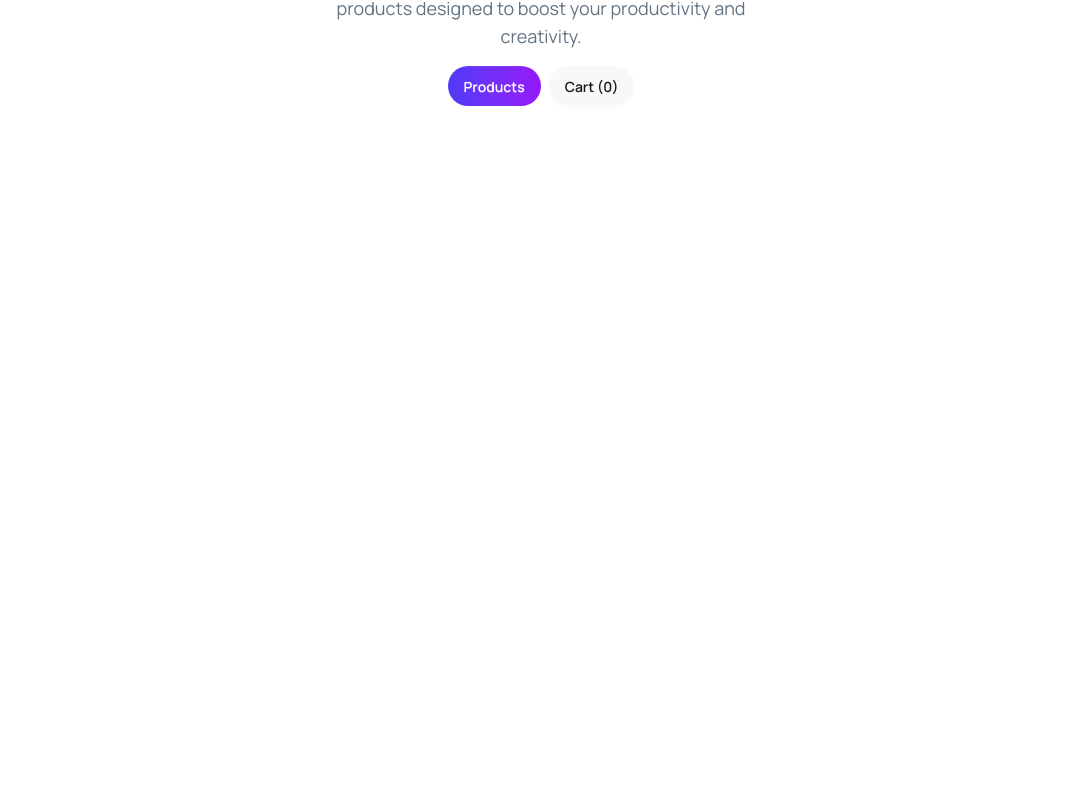
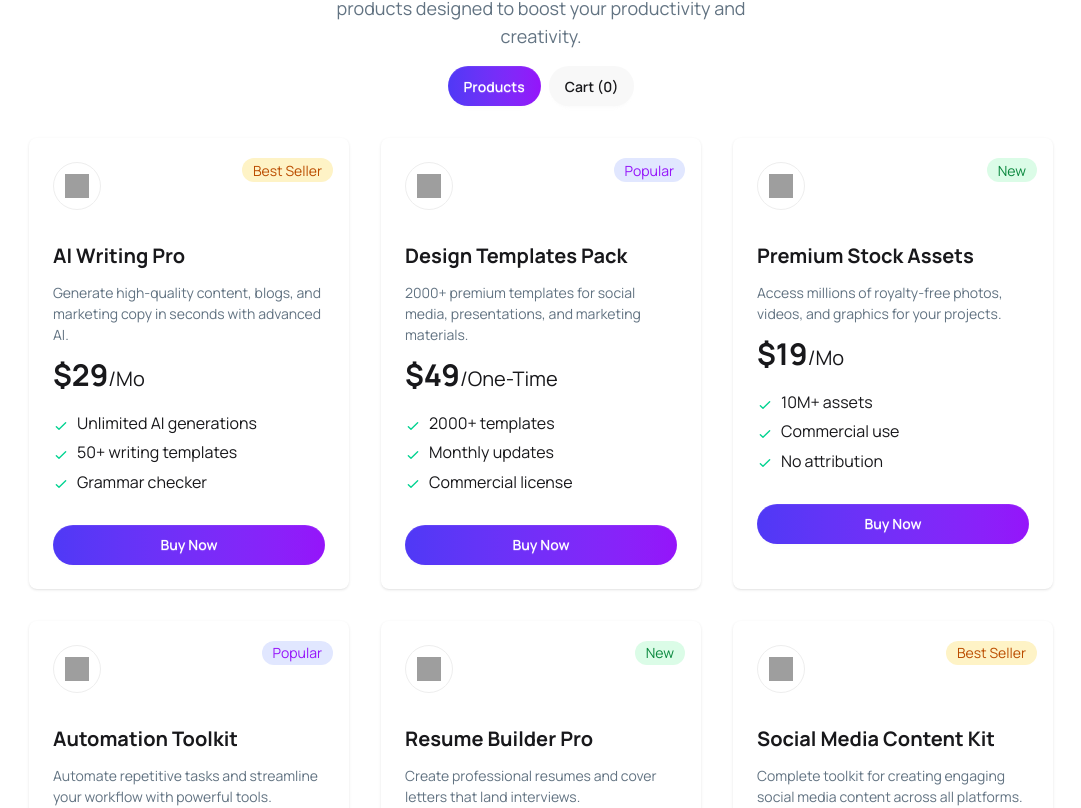
Before and after one commit to arnnikislam/digiTools-platform, a React (Vite) app: page / in a window 1280 px wide. Shown: the part 1174-1982 px from the top of the page, without its empty margins (99-1180 px from the left). Before the commit the page ends 1312 px from the top, so only its background shows below. Built offline with nearby package versions, Linux system fonts and the light colour scheme; grey boxes are pictures that could not be loaded.

Commit message:
fetched and loaded products data and added empty state for cart

```diff
--- a/package.json
+++ b/package.json
@@ -11,6 +11,7 @@
   },
   "dependencies": {
     "@tailwindcss/vite": "^4.3.3",
+    "lucide-react": "^1.61.0",
     "react": "^19.3.1",
     "react-dom": "^19.3.1",
     "react-icons": "^5.7.0",
--- /dev/null
+++ b/src/components/MainSection/BtnToggling.jsx
@@ -0,0 +1,12 @@
+const BtnToggling = ({ tab, activeBtn, setActiveBtn }) => {
+  return (
+    <button
+      onClick={() => setActiveBtn(tab)}
+      className={`btn border-none  rounded-full ${activeBtn === tab && "bg-linear-to-r from-[#4f39f6] to-[#9514fa] text-white"}`}
+    >
+      {tab === "Cart" ? `${tab} (0)` : `${tab}`}
+    </button>
+  );
+};
+
+export default BtnToggling;
--- a/src/components/MainSection/MainSection.jsx
+++ b/src/components/MainSection/MainSection.jsx
@@ -1,10 +1,18 @@
-import { useState } from "react";
+import { Suspense, useState } from "react";
+import ProductList from "./products/ProductList";
+import CartList from "./cart/CartList";
+import BtnToggling from "./BtnToggling";
 
+// data fetching
+const productsDataFetch = async () => {
+  const res = await fetch("productsData.json");
+  return res.json();
+};
 const MainSection = () => {
-  // ========== btn toggling starts ================
+  const productsDataRes = productsDataFetch();
+
   const [activeBtn, setActiveBtn] = useState("Products");
   const tabs = ["Products", "Cart"];
-  // ========== btn toggling ends ==================
   return (
     <div className="container mx-auto">
       <div className="flex flex-col text-center justify-center items-center gap-4 my-8">
@@ -16,20 +24,32 @@ const MainSection = () => {
           designed to boost your productivity and creativity.
         </p>
         <div className="flex gap-2 text-black">
-          {tabs.map((tab, index) => {
-            return (
-              // ========== btn toggling starts ================
-              <button
-                key={index}
-                onClick={() => setActiveBtn(tab)}
-                className={`btn border-none  rounded-full ${activeBtn === tab && "bg-linear-to-r from-[#4f39f6] to-[#9514fa] text-white"}`}
-              >
-                {tab === "Cart" ? `${tab} (0)` : `${tab}`}
-              </button>
-              // ========== btn toggling ends ==================
-            );
-          })}
+          {tabs.map((tab, index) => (
+            <BtnToggling
+              key={index}
+              tab={tab}
+              activeBtn={activeBtn}
+              setActiveBtn={setActiveBtn}
+            ></BtnToggling>
+          ))}
         </div>
+      </div>
+
+      {/* products cards */}
+      <div>
+        {activeBtn === "Products" ? (
+          <Suspense
+            fallback={
+              <div className="flex justify-center items-center my-4">
+                <span className="loading loading-spinner loading-xl"></span>
+              </div>
+            }
+          >
+            <ProductList productsDataRes={productsDataRes}></ProductList>
+          </Suspense>
+        ) : (
+          <CartList></CartList>
+        )}
       </div>
     </div>
   );
--- /dev/null
+++ b/src/components/MainSection/cart/CartList.jsx
@@ -0,0 +1,11 @@
+import EmptyCartState from "./EmptyCartState";
+
+const CartList = () => {
+  return (
+    <div>
+      <EmptyCartState></EmptyCartState>
+    </div>
+  );
+};
+
+export default CartList;
--- /dev/null
+++ b/src/components/MainSection/cart/EmptyCartState.jsx
@@ -0,0 +1,18 @@
+import { ShoppingCart } from "lucide-react";
+
+const EmptyCartState = () => {
+  return (
+    <div className="flex flex-col items-center justify-center text-center py-10 px-4 gap-3">
+      <div className="bg-base-200 rounded-full p-5">
+        <ShoppingCart className="w-10 h-10 text-base-content/40" />
+      </div>
+      <h3 className="text-2xl font-semibold">Your cart is empty</h3>
+      <p className="text-[16px] text-base-content/60 max-w-xs">
+        Looks like you haven't added any tools yet. Browse the products and add
+        something!
+      </p>
+    </div>
+  );
+};
+
+export default EmptyCartState;
--- /dev/null
+++ b/src/components/MainSection/products/ProductCard.jsx
@@ -0,0 +1,45 @@
+import ProductCardFeature from "./ProductCardFeature";
+
+const ProductCard = ({ product }) => {
+  return (
+    <div className="card w-full bg-base-100 shadow-sm">
+      <div className="card-body relative">
+        <span
+          className={`badge badge-md border-none rounded-full badge-warning text-right absolute top-5 right-4 ${product.tagType === "best-seller" && "text-[#BB4D00] bg-[#FEF3C6]"} ${product.tagType === "new" && "text-[#0A883E] bg-[#DBFCE7]"} ${product.tagType === "popular" && "text-[#9514FA] bg-[#E1E7FF]"}`}
+        >
+          {product.tag}
+        </span>
+        <div className="h-12 w-12 flex justify-center items-center border border-base-300 rounded-full">
+          <img
+            className="h-10 w-10 block p-2"
+            src={product.icon}
+            alt={product.name}
+          />
+        </div>
+        <div className="flex flex-col gap-3 mt-6">
+          <h2 className="text-xl font-bold">{product.name}</h2>
+          <p className="text-[#627382]">{product.description}</p>
+          <p className="text-xl">
+            <span className="font-bold text-3xl">${product.price}</span>/
+            <span className="text-[##627382]">{product.period}</span>
+          </p>
+        </div>
+        <ul className="mt-3 flex flex-col gap-2 text-xs">
+          {product.features.map((feature, index) => (
+            <ProductCardFeature
+              key={index}
+              feature={feature}
+            ></ProductCardFeature>
+          ))}
+        </ul>
+        <div className="mt-6">
+          <button className="btn btn-block border-none text-white bg-linear-to-r from-[#4f39f6] to-[#9514fa] rounded-full">
+            Buy Now
+          </button>
+        </div>
+      </div>
+    </div>
+  );
+};
+
+export default ProductCard;
--- /dev/null
+++ b/src/components/MainSection/products/ProductCardFeature.jsx
@@ -0,0 +1,23 @@
+const ProductCardDesFeatures = ({ feature }) => {
+  return (
+    <li>
+      <svg
+        xmlns="http://www.w3.org/2000/svg"
+        className="size-4 me-2 inline-block text-success"
+        fill="none"
+        viewBox="0 0 24 24"
+        stroke="currentColor"
+      >
+        <path
+          strokeLinecap="round"
+          strokeLinejoin="round"
+          strokeWidth="2"
+          d="M5 13l4 4L19 7"
+        />
+      </svg>
+      <span className="text-[16px]">{feature}</span>
+    </li>
+  );
+};
+
+export default ProductCardDesFeatures;
--- /dev/null
+++ b/src/components/MainSection/products/ProductList.jsx
@@ -0,0 +1,15 @@
+import { use } from "react";
+import ProductCard from "./ProductCard";
+
+const ProductList = ({ productsDataRes }) => {
+  const productsData = use(productsDataRes);
+  return (
+    <div className="grid grid-cols-1 md:grid-cols-2 lg:grid-cols-3 gap-8 justify-center w-[92%] md:w-[80%] mx-auto my-8">
+      {productsData.map((product) => (
+        <ProductCard key={product.id} product={product}></ProductCard>
+      ))}
+    </div>
+  );
+};
+
+export default ProductList;
```
Also changed, not shown: 1 other file (tests, documents, lock files or other folders).
